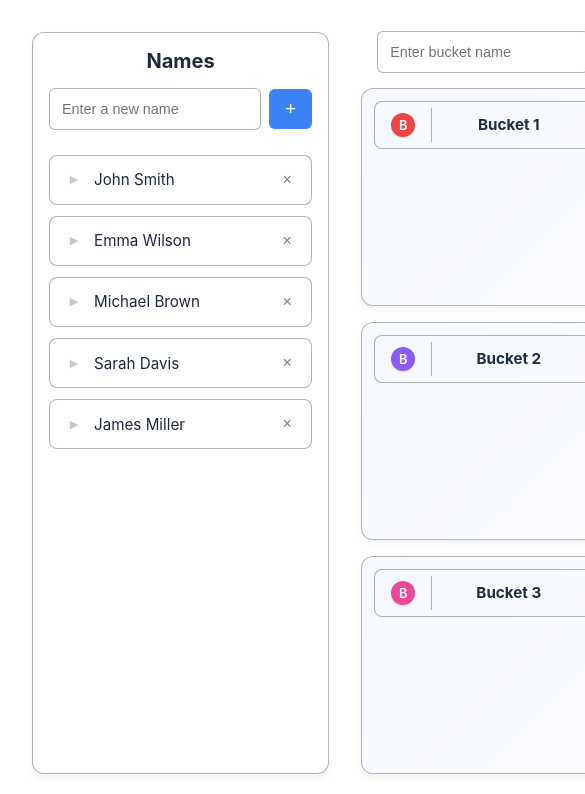
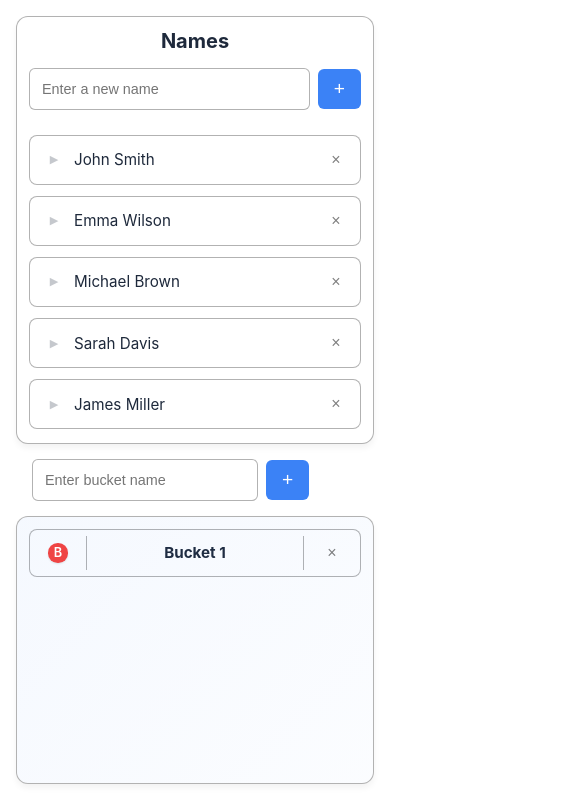
Before and after one commit to EricLYao/bucketz, a React (Create React App) app: page / in a window 390 px wide. Shown: the top 794 px of the page, 585 px wide, since content can reach past the window. Built offline with nearby package versions, Linux system fonts and the light colour scheme.

Commit message:
Fixed label handling and bucket/name adjustments

```diff
--- a/src/App.css
+++ b/src/App.css
@@ -14,18 +14,26 @@
 /* App layout */
 .app {
   display: flex;
-  gap: 2rem;
-  padding: 2rem;
-  max-width: 1200px;
+  gap: clamp(1rem, 3vw, 2rem);
+  padding: clamp(1rem, 3vw, 2rem);
+  max-width: min(95vw, 1200px);
   margin: 0 auto;
 }
+
+@media (max-width: 768px) {
+  .app {
+    flex-direction: column;
+  }
+}
+
 .names-list {
-  flex: 0 0 250px;
-  padding: 1rem;
+  flex: 0 0 min(250px, 100%);
+  padding: clamp(0.75rem, 2vw, 1rem);
   background-color: #fff;
   border-radius: 12px;
   transition: var(--transition);
-  min-height: 200px;
+  min-height: 350px;
+  height: fit-content;
   box-shadow: var(--shadow-md);
   border: 1px solid var(--border-color);
   display: flex;
@@ -92,6 +100,7 @@
 .name-item-container {
   margin: 0.1rem 0;
   transition: var(--transition);
+  cursor: grab;
 }
 
 .name-item {
@@ -221,6 +230,7 @@
   border-top: none;
   border-bottom-left-radius: 8px;
   border-bottom-right-radius: 8px;
+  cursor: grab;
   box-shadow: var(--shadow-sm);
   position: relative;
   top: -1px;
@@ -280,7 +290,8 @@
 .bucket {
   background-color: #fff;
   border-radius: 12px;
-  min-height: 200px;
+  min-height: 250px;
+  height: fit-content;
   padding: 0.5rem;
   transition: var(--transition);
   display: flex;
@@ -398,9 +409,9 @@
 }
 
 .bucket-item {
-  padding: 0.75rem;
-  margin: 0.25rem auto;
-  width: 85%;
+  padding: clamp(0.5rem, 2vw, 0.75rem);
+  margin: clamp(0.15rem, 1vw, 0.25rem) auto;
+  width: min(85%, calc(100% - 1rem));
   background-color: white;
   border: 1px solid var(--border-color);
   border-radius: 8px;
@@ -456,8 +467,8 @@
 
 /* BucketIndicator Styles */
 .bucket-indicator {
-  width: 1.5rem;
-  height: 1.5rem;
+  width: min(1.5rem, 5vw);
+  height: min(1.5rem, 5vw);
   border-radius: 50%;
   display: flex;
   align-items: center;
@@ -495,11 +506,14 @@
   flex: 1;
   display: flex;
   flex-direction: column;
+  align-items: stretch;
 }
 
 .buckets-container {
   display: grid;
-  grid-template-columns: repeat(auto-fill, minmax(250px, 1fr));
-  gap: 1rem;
-  flex: 1;
+  grid-template-columns: repeat(auto-fill, minmax(min(250px, 100%), 1fr));
+  gap: clamp(0.75rem, 2vw, 1rem);
+  width: 100%;
+  max-width: 100%;
+  align-items: start;
 }
--- a/src/components/Names/NamesList.js
+++ b/src/components/Names/NamesList.js
@@ -71,11 +71,28 @@ const NamesList = ({
             key={name}
             className={`name-item-container ${isExpanded ? 'expanded' : ''} ${hasAssignments ? 'has-assignments' : ''}`}
             data-bucket-count={assignedBuckets.length}
+            draggable
+            onDragStart={(e) => {
+              // Create a clone of just the name-item for the drag image
+              const nameItem = e.currentTarget.querySelector('.name-item');
+              const dragEl = nameItem.cloneNode(true);
+              // Find and update the expand button in the clone
+              const expandButton = dragEl.querySelector('.expand-button');
+              if (expandButton) {
+                expandButton.textContent = '▶';
+              }
+              // Set the clone as the drag image
+              dragEl.style.width = `${nameItem.offsetWidth}px`;
+              document.body.appendChild(dragEl);
+              e.dataTransfer.setDragImage(dragEl, 0, 0);
+              // Clean up the clone after it's no longer needed
+              requestAnimationFrame(() => dragEl.remove());
+
+              onDragStart(e, name, names.indexOf(name));
+            }}
           >
             <div
               className="name-item"
-              draggable
-              onDragStart={(e) => onDragStart(e, name, names.indexOf(name))}
             >
               <button
                 className="expand-button"
```
